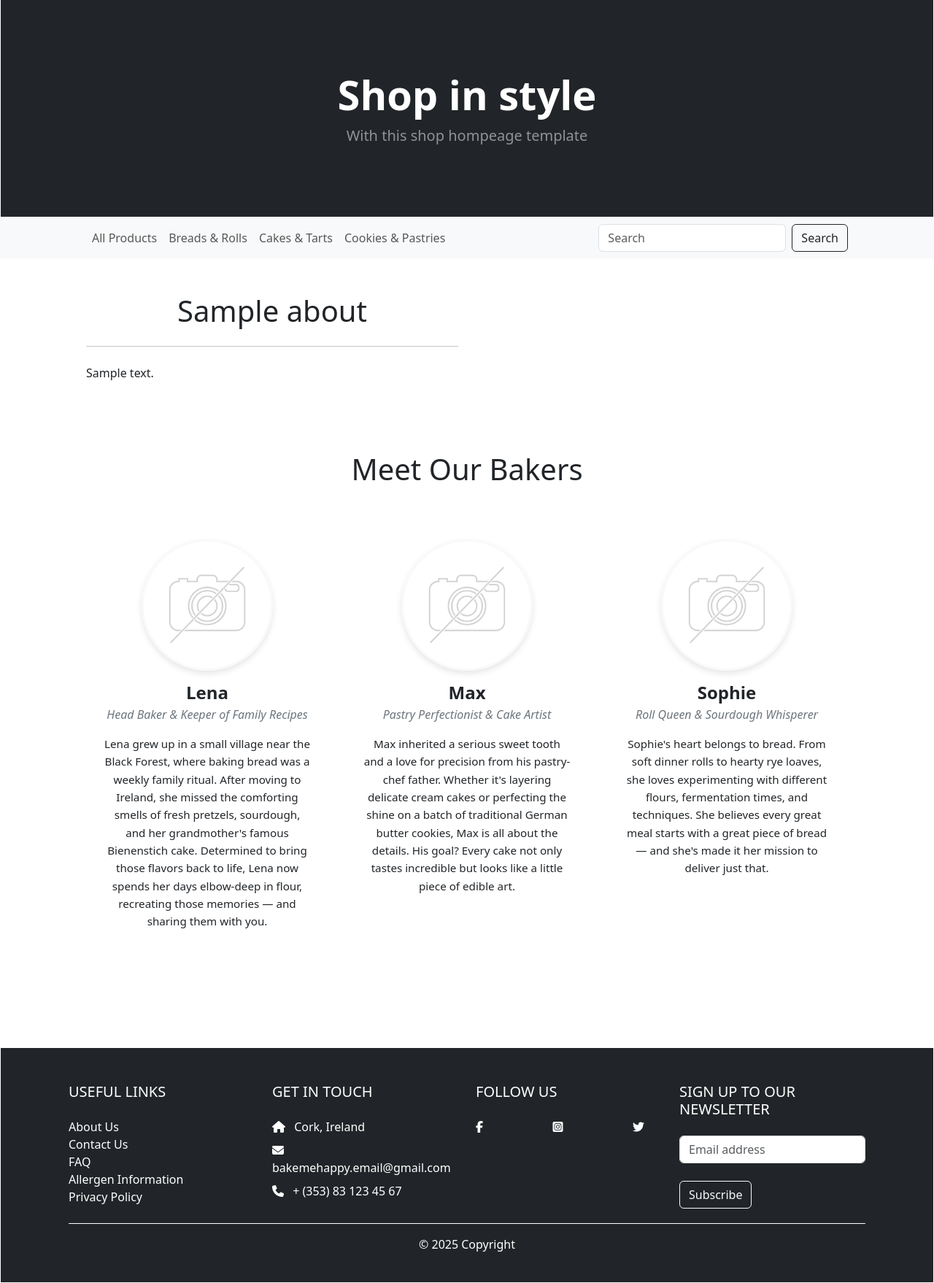
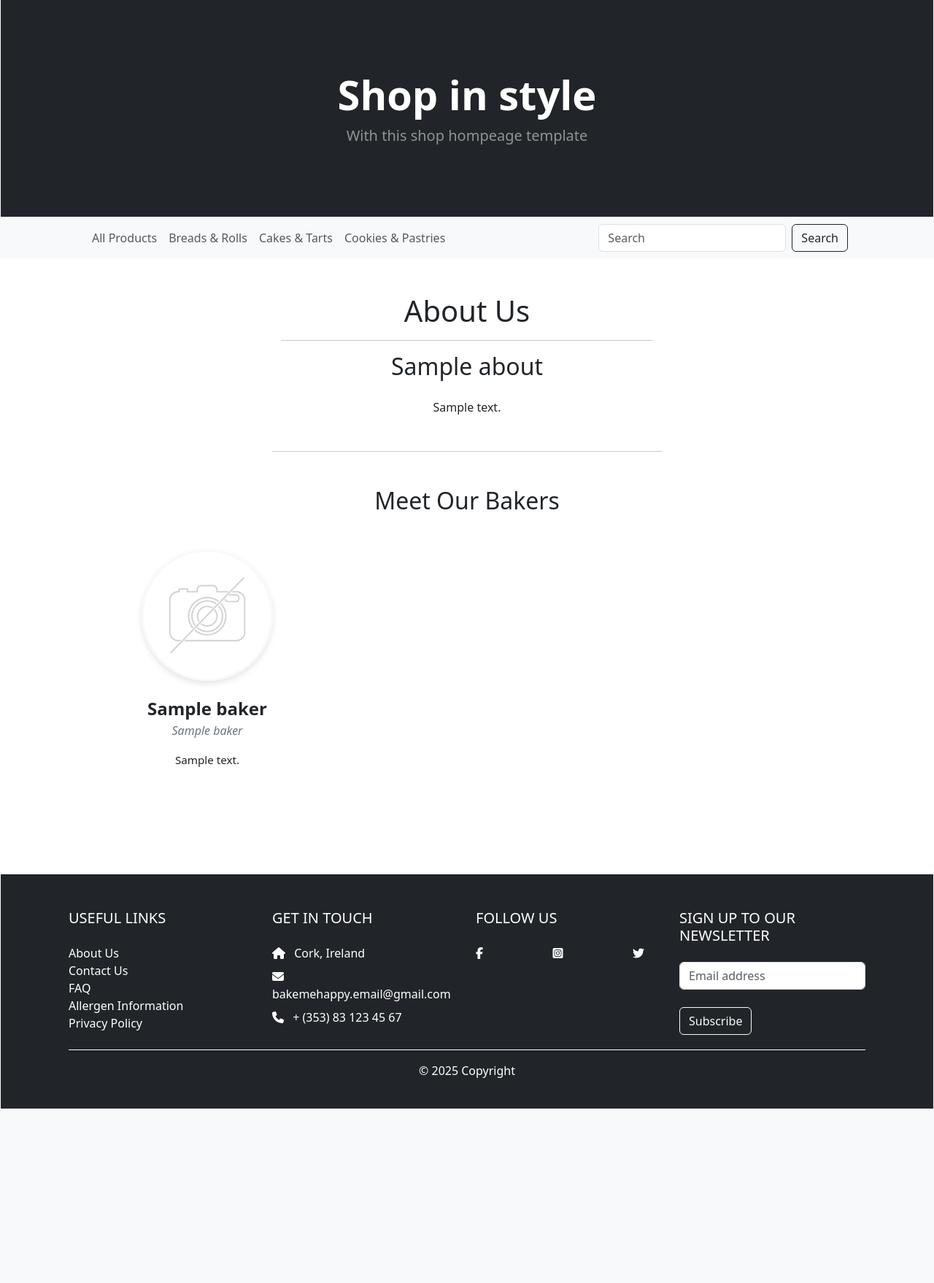
Before and after one commit to Sarah-Bue/bake-me-happy, a Django app: page /about/ in a window 1280 px wide. Shown: the part 57-1815 px from the top of the page at 73% size. After the commit the page ends 1576 px from the top, so only its background shows below. Run offline with Django 4.2, Linux system fonts and the light colour scheme; tables that the repository leaves empty hold one stand-in row (values such as "Sample post"); some libraries are stand-ins or nearby versions.

Commit message:
fix: update about models to include baker bios to be manageable by admin

```diff
--- a/about/models.py
+++ b/about/models.py
@@ -1,4 +1,3 @@
-
 from django.db import models
 
 
@@ -18,3 +17,21 @@ class About(models.Model):
     class Meta:
         verbose_name = "About"
         verbose_name_plural = "About"
+
+
+class Baker(models.Model):
+    """
+    Model for storing information about each baker.
+    """
+
+    name = models.CharField(max_length=100)
+    title = models.CharField(max_length=200)
+    bio = models.TextField()
+    image = models.ImageField(null=True, blank=True, upload_to='bakers/')
+    order = models.PositiveIntegerField(default=0, help_text="Order in which baker appears on the page")
+
+    class Meta:
+        ordering = ['order', 'name']
+
+    def __str__(self):
+        return self.name
--- a/about/templates/about/about.html
+++ b/about/templates/about/about.html
@@ -10,19 +10,24 @@
 <!-- Content Block -->
 {% block content %}
     <div class="container px-4 px-lg-5 py-5">
+        <div class="row">
+            <div class="col-12 col-md-6 offset-md-3">
+                <h1 class="display-6 text-center">About Us</h1>
+                <hr>
+            </div>
+        </div>
 
         <!-- About Section -->
         <div class="row">
-        <div class="col-12 col-md-6">
-            <h1 class="display-6 text-center mb-4">{{ about.title }}</h1>
-            <hr class="mb-4">
-            <div class="about-content mb-5">
+            <div class="col-12 position-relative">
+                <h2 class="text-center mb-4">{{ about.title }}</h2>
+                <div class="about-content mb-5 text-center">
                     {{ about.content|safe }}
                 </div>
 
                 <!-- Action Button (admin only) -->
                 {% if request.user.is_superuser %}
-            <div class="d-flex justify-content-center align-items-center mt-4">
+                <div class="position-absolute bottom-0 end-0 mb-4 me-4">
                     <a class="text-dark text-decoration-none about-link" href="{% url 'products' %}" aria-label="Edit about content">
                         <i class="fa-solid fa-pen-to-square me-2" aria-hidden="true"></i>Edit Content
                     </a>
@@ -31,73 +36,46 @@
             </div>
         </div>
 
-    <!-- Meet the Team Section -->
-    <div class="row mt-5">
+        <!-- Baker profiles section -->
+        {% if bakers %}
+            <div class="row">
+                <hr class="w-50 mx-auto mb-5">
                 <div class="col-12">
-            <h2 class="display-6 text-center mb-5">Meet Our Bakers</h2>
-        </div>
-
-        <!-- Lena -->
-        <div class="col-12 col-md-4 mb-4">
-            <div class="baker-profile text-center">
-                <div class="baker-image-container mb-3">
-                    {% if lena.image %}
-                        <img src="{{ lena.image.url }}" alt="Lena - Head Baker" class="baker-image">
-                    {% else %}
-                        <img src="{{ MEDIA_URL }}noimage.png" alt="Lena - no image available" class="baker-image">
-                    {% endif %}
-                </div>
-                <h3 class="baker-name">Lena</h3>
-                <p class="baker-title">Head Baker & Keeper of Family Recipes</p>
-                <p class="baker-bio">
-                    Lena grew up in a small village near the Black Forest, where baking bread was a weekly family ritual.
-                    After moving to Ireland, she missed the comforting smells of fresh pretzels, sourdough, and her grandmother's
-                    famous Bienenstich cake. Determined to bring those flavors back to life, Lena now spends her days elbow-deep
-                    in flour, recreating those memories — and sharing them with you.
-                </p>
+                    <h2 class="text-center mb-4">Meet Our Bakers</h2>
                 </div>
             </div>
 
-        <!-- Max -->
-        <div class="col-12 col-md-4 mb-4">
-            <div class="baker-profile text-center">
-                <div class="baker-image-container mb-3">
-                    {% if max.image %}
-                        <img src="{{ max.image.url }}" alt="Max - Pastry Perfectionist" class="baker-image">
+            <!-- Baker Cards -->
+            <div class="row">
+                {% for baker in bakers %}
+                <div class="col-12 col-md-6 col-lg-4 mb-4">
+                    <div class="baker-profile">
+                        <div class="baker-image-container">
+                            {% if baker.photo %}
+                                <img src="{{ baker.photo.url }}" class="baker-image" alt="{{ baker.name }}">
                             {% else %}
-                        <img src="{{ MEDIA_URL }}noimage.png" alt="Max - no image available" class="baker-image">
+                                <img src="{{ MEDIA_URL }}noimage.png" class="baker-image" alt="{{ baker.name }} - no image available">
                             {% endif %}
                         </div>
-                <h3 class="baker-name">Max</h3>
-                <p class="baker-title">Pastry Perfectionist & Cake Artist</p>
-                <p class="baker-bio">
-                    Max inherited a serious sweet tooth and a love for precision from his pastry-chef father.
-                    Whether it's layering delicate cream cakes or perfecting the shine on a batch of traditional
-                    German butter cookies, Max is all about the details. His goal? Every cake not only tastes
-                    incredible but looks like a little piece of edible art.
-                </p>
+                        <div class="text-center mt-4">
+                            <h3 class="baker-name">{{ baker.name }}</h3>
+                            <p class="baker-title">{{ baker.title }}</p>
+                            <div class="baker-bio">{{ baker.bio|safe }}</div>
+                        </div>
+
+                        <!-- Edit Button (admin only) -->
+                        {% if request.user.is_superuser %}
+                        <div class="position-absolute bottom-0 end-0 mb-2 me-2">
+                            <a class="text-dark text-decoration-none baker-edit-link" href="#" aria-label="Edit {{ baker.name }}'s profile">
+                                <i class="fa-solid fa-pen-to-square me-1" aria-hidden="true"></i>Edit
+                            </a>
+                        </div>
+                        {% endif %}
+
                     </div>
                 </div>
-
-        <!-- Sophie -->
-        <div class="col-12 col-md-4 mb-4">
-            <div class="baker-profile text-center">
-                <div class="baker-image-container mb-3">
-                    {% if sophie.image %}
-                        <img src="{{ sophie.image.url }}" alt="Sophie - Roll Queen" class="baker-image">
-                    {% else %}
-                        <img src="{{ MEDIA_URL }}noimage.png" alt="Sophie - no image available" class="baker-image">
+                {% endfor %}
+            </div>
         {% endif %}
     </div>
-                <h3 class="baker-name">Sophie</h3>
-                <p class="baker-title">Roll Queen & Sourdough Whisperer</p>
-                <p class="baker-bio">
-                    Sophie's heart belongs to bread. From soft dinner rolls to hearty rye loaves, she loves
-                    experimenting with different flours, fermentation times, and techniques. She believes every
-                    great meal starts with a great piece of bread — and she's made it her mission to deliver just that.
-                </p>
-            </div>
-        </div>
-    </div>
-</div>
 {% endblock %}
--- a/about/views.py
+++ b/about/views.py
@@ -1,5 +1,5 @@
 from django.shortcuts import render
-from .models import About
+from .models import About, Baker
 
 
 def about(request):
@@ -16,8 +16,11 @@ def about(request):
             content="Welcome to Bake Me Happy!"
         )
 
+    bakers = Baker.objects.all()
+
     context = {
         'about': about,
+        'bakers': bakers,
         'on_about_page': True,
     }
 
```
Also changed, not shown: about/admin.py (+12 -1 lines), about/migrations/0002_baker.py (added). Lines whose indentation alone changed are shown as unchanged.
